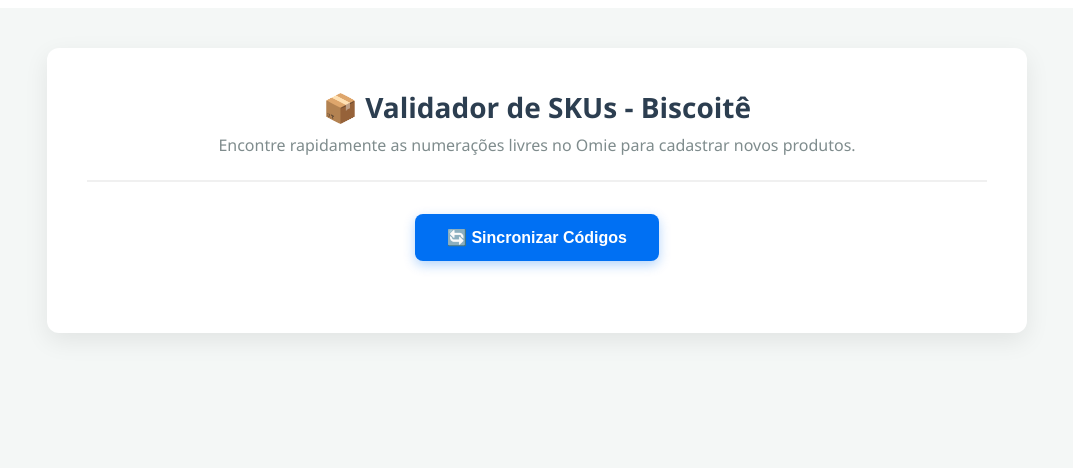
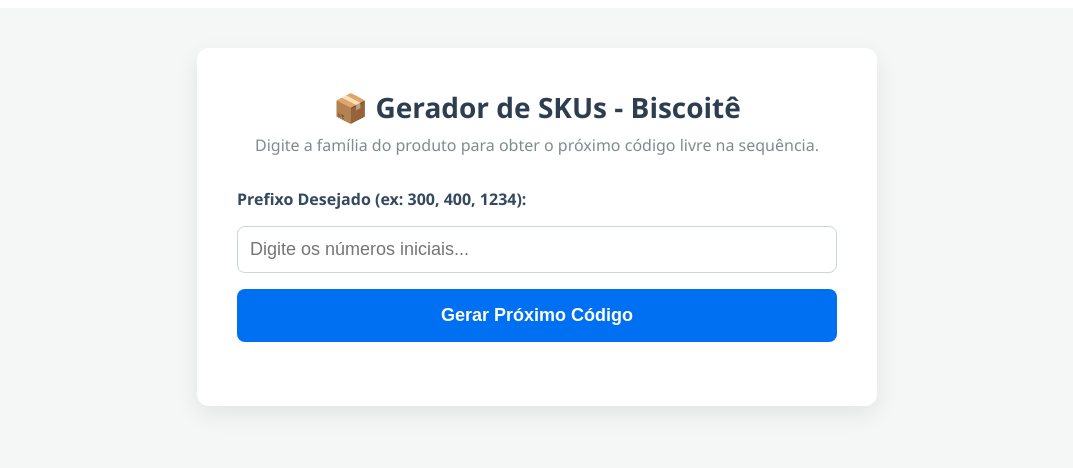
Before and after one commit to Suporte-Biscoite/skbiscoite, a React (Vite) app: page / in a window 1280 px wide. Shown: the top 468 px of the page, without its empty margins (103-1176 px from the left). Built offline with nearby package versions, Linux system fonts and the light colour scheme.

Commit message:
Nova versão: bypass de timeout e tela direta ao ponto

```diff
--- a/src/App.jsx
+++ b/src/App.jsx
@@ -1,159 +1,129 @@
 import { useState } from 'react';
 
 function App() {
-  const [dadosGaps, setDadosGaps] = useState([]);
+  const [prefixo, setPrefixo] = useState('');
+  const [proximoCodigo, setProximoCodigo] = useState(null);
   const [carregando, setCarregando] = useState(false);
+  const [statusTexto, setStatusTexto] = useState('');
   const [erro, setErro] = useState(null);
 
-  const processarCodigos = (codigosBrutos) => {
-    const grupos = {};
+  const descobrirProximoCodigo = (todosCodigos, prefixoDesejado) => {
+    // Filtra apenas os códigos que começam com o que o usuário digitou
+    const codigosDaFamilia = todosCodigos.filter(c => c.startsWith(prefixoDesejado));
 
-    codigosBrutos.forEach(codigo => {
-      if (codigo.length === 7) {
-        const prefixo = codigo.substring(0, 4);
-        const sufixo = parseInt(codigo.substring(4, 7), 10);
+    // Extrai só o final numérico (ex: se digitou 400 e achou 400015, tira o 15)
+    const sufixos = codigosDaFamilia
+      .map(c => c.substring(prefixoDesejado.length))
+      .filter(s => /^\d+$/.test(s)) // Garante que o final é só número
+      .map(s => parseInt(s, 10))
+      .sort((a, b) => a - b);
 
-        if (!grupos[prefixo]) {
-          grupos[prefixo] = [];
-        }
-        grupos[prefixo].push(sufixo);
+    let proximoNumeroLivre = 1; // Começa testando o 001
+
+    for (let i = 0; i < sufixos.length; i++) {
+      if (sufixos[i] === proximoNumeroLivre) {
+        proximoNumeroLivre++; // Esse já existe, vamos testar o próximo
+      } else if (sufixos[i] > proximoNumeroLivre) {
+        break; // Opa, achamos um buraco (gap)!
       }
-    });
-
-    const resultadoFinal = [];
-
-    for (const prefixo in grupos) {
-      const sufixos = grupos[prefixo].sort((a, b) => a - b);
-      const gaps = [];
-
-      if (sufixos.length > 0) {
-        const minimo = sufixos[0];
-        const maximo = sufixos[sufixos.length - 1];
-
-        for (let i = minimo + 1; i < maximo; i++) {
-          if (!sufixos.includes(i)) {
-            const gapFormatado = String(i).padStart(3, '0');
-            gaps.push(`${prefixo}${gapFormatado}`);
-          }
-        }
-      }
-
-      resultadoFinal.push({
-        prefixo,
-        totalEmUso: sufixos.length,
-        gapsDisponiveis: gaps
-      });
     }
 
-    resultadoFinal.sort((a, b) => a.prefixo.localeCompare(b.prefixo));
-    setDadosGaps(resultadoFinal);
+    // Formata com zeros (se o código padrão da Biscoitê é de 7 digitos, ele preenche com os zeros necessários)
+    const tamanhoIdealSufixo = Math.max(3, 7 - prefixoDesejado.length);
+    const numeroFormatado = String(proximoNumeroLivre).padStart(tamanhoIdealSufixo, '0');
+
+    setProximoCodigo(`${prefixoDesejado}${numeroFormatado}`);
   };
 
   const buscarDoOmie = async () => {
+    if (!prefixo.trim()) {
+      setErro("Por favor, digite um prefixo primeiro.");
+      return;
+    }
+
     setCarregando(true);
     setErro(null);
+    setProximoCodigo(null);
+    let paginaAtual = 1;
+    let totalPaginas = 1;
+    let todosCodigosAcomulados = [];
+
     try {
-      // O "?t=" cria uma URL única toda vez, forçando a Vercel a ignorar o cache
-      const resposta = await fetch(`/api/codigos?t=${new Date().getTime()}`, {
-        headers: {
-          'Cache-Control': 'no-cache',
-          'Pragma': 'no-cache'
-        }
-      });
+      // Loop no Front-end: Pede uma página por vez pra Vercel não travar!
+      while (paginaAtual <= totalPaginas) {
+        setStatusTexto(`Lendo página ${paginaAtual} de ${totalPaginas === 1 ? '...' : totalPaginas} no Omie...`);
 
-      if (!resposta.ok) {
-        throw new Error(`Erro na resposta da API: ${resposta.status}`);
+        const resposta = await fetch(`/api/codigos?pagina=${paginaAtual}&t=${new Date().getTime()}`);
+        if (!resposta.ok) throw new Error("Erro na comunicação");
+
+        const data = await resposta.json();
+        todosCodigosAcomulados = [...todosCodigosAcomulados, ...data.codigos];
+        totalPaginas = data.total_paginas;
+        paginaAtual++;
       }
 
-      const codigos = await resposta.json();
-      processarCodigos(codigos);
+      setStatusTexto("Processando códigos...");
+      descobrirProximoCodigo(todosCodigosAcomulados, prefixo.trim());
+
     } catch (error) {
       console.error(error);
-      setErro("Erro ao conectar com a API. Verifique se esperou 1 minuto desde a última busca.");
+      setErro("Falha na busca. Espere alguns segundos e tente novamente.");
     } finally {
       setCarregando(false);
+      setStatusTexto('');
     }
   };
 
   return (
-    <div style={{ minHeight: '100vh', backgroundColor: '#f4f7f6', padding: '40px 20px', fontFamily: '"Segoe UI", Roboto, Helvetica, Arial, sans-serif' }}>
+    <div style={{ minHeight: '100vh', backgroundColor: '#f4f7f6', padding: '40px 20px', fontFamily: '"Segoe UI", sans-serif' }}>
+      <div style={{ maxWidth: '600px', margin: '0 auto', backgroundColor: '#ffffff', borderRadius: '12px', padding: '40px', boxShadow: '0 8px 24px rgba(0,0,0,0.08)' }}>
 
-      {/* Container Principal */}
-      <div style={{ maxWidth: '900px', margin: '0 auto', backgroundColor: '#ffffff', borderRadius: '12px', boxShadow: '0 8px 24px rgba(0,0,0,0.08)', padding: '40px' }}>
-
-        {/* Cabeçalho */}
-        <div style={{ textAlign: 'center', borderBottom: '2px solid #f0f0f0', paddingBottom: '24px', marginBottom: '32px' }}>
-          <h1 style={{ color: '#2c3e50', margin: '0 0 8px 0', fontSize: '28px' }}>📦 Validador de SKUs - Biscoitê</h1>
-          <p style={{ color: '#7f8c8d', margin: 0, fontSize: '16px' }}>Encontre rapidamente as numerações livres no Omie para cadastrar novos produtos.</p>
+        <div style={{ textAlign: 'center', marginBottom: '32px' }}>
+          <h1 style={{ color: '#2c3e50', margin: '0 0 8px 0', fontSize: '28px' }}>📦 Gerador de SKUs - Biscoitê</h1>
+          <p style={{ color: '#7f8c8d', margin: 0, fontSize: '16px' }}>Digite a família do produto para obter o próximo código livre na sequência.</p>
         </div>
 
-        {/* Área do Botão */}
-        <div style={{ textAlign: 'center', marginBottom: '32px' }}>
+        <div style={{ display: 'flex', flexDirection: 'column', gap: '16px', marginBottom: '24px' }}>
+          <label style={{ fontWeight: '600', color: '#34495e' }}>Prefixo Desejado (ex: 300, 400, 1234):</label>
+          <input
+            type="text"
+            value={prefixo}
+            onChange={(e) => setPrefixo(e.target.value)}
+            placeholder="Digite os números iniciais..."
+            disabled={carregando}
+            style={{ padding: '12px', fontSize: '18px', borderRadius: '8px', border: '1px solid #cbd5e1' }}
+          />
+
           <button
             onClick={buscarDoOmie}
             disabled={carregando}
             style={{
-              padding: '14px 32px',
-              backgroundColor: carregando ? '#bdc3c7' : '#0070f3',
-              color: 'white',
-              border: 'none',
-              borderRadius: '8px',
-              cursor: carregando ? 'wait' : 'pointer',
-              fontSize: '16px',
-              fontWeight: '600',
-              transition: 'background-color 0.2s',
-              boxShadow: carregando ? 'none' : '0 4px 12px rgba(0, 112, 243, 0.3)'
+              padding: '16px', backgroundColor: carregando ? '#bdc3c7' : '#0070f3',
+              color: 'white', border: 'none', borderRadius: '8px', cursor: carregando ? 'wait' : 'pointer',
+              fontSize: '18px', fontWeight: 'bold'
             }}
           >
-            {carregando ? '⏳ Sincronizando com Omie...' : '🔄 Sincronizar Códigos'}
+            {carregando ? '⏳ Sincronizando...' : 'Gerar Próximo Código'}
           </button>
         </div>
 
-        {/* Mensagem de Erro */}
+        {carregando && (
+          <p style={{ textAlign: 'center', color: '#e67e22', fontWeight: 'bold' }}>{statusTexto}</p>
+        )}
+
         {erro && (
-          <div style={{ backgroundColor: '#fee2e2', borderLeft: '4px solid #ef4444', color: '#b91c1c', padding: '16px', borderRadius: '4px', marginBottom: '24px' }}>
+          <div style={{ backgroundColor: '#fee2e2', color: '#b91c1c', padding: '16px', borderRadius: '4px' }}>
             <strong>Aviso:</strong> {erro}
           </div>
         )}
 
-        {/* Resultados */}
-        {!carregando && dadosGaps.length > 0 && (
-          <div>
-            <h2 style={{ color: '#34495e', fontSize: '20px', marginBottom: '20px' }}>Resultados da Análise:</h2>
-
-            <div style={{ display: 'grid', gap: '20px' }}>
-              {dadosGaps.map((grupo) => (
-                <div key={grupo.prefixo} style={{ padding: '20px', border: '1px solid #e2e8f0', borderRadius: '10px', backgroundColor: '#f8fafc' }}>
-
-                  <div style={{ display: 'flex', justifyContent: 'space-between', alignItems: 'center', borderBottom: '1px solid #e2e8f0', paddingBottom: '12px', marginBottom: '16px' }}>
-                    <h3 style={{ margin: 0, color: '#0f172a', fontSize: '18px' }}>
-                      Prefixo: <span style={{ color: '#0070f3' }}>{grupo.prefixo}</span>
-                    </h3>
-                    <span style={{ fontSize: '14px', color: '#64748b', backgroundColor: '#e2e8f0', padding: '4px 10px', borderRadius: '20px' }}>
-                      {grupo.totalEmUso} em uso
-                    </span>
-                  </div>
-
-                  {grupo.gapsDisponiveis.length > 0 ? (
-                    <div>
-                      <p style={{ margin: '0 0 10px 0', fontSize: '14px', color: '#475569', fontWeight: '500' }}>SKUs Livres:</p>
-                      <div style={{ display: 'flex', flexWrap: 'wrap', gap: '8px' }}>
-                        {grupo.gapsDisponiveis.map(gap => (
-                          <span key={gap} style={{ backgroundColor: '#dcfce7', color: '#166534', border: '1px solid #bbf7d0', padding: '6px 12px', borderRadius: '6px', fontSize: '15px', fontWeight: '600', letterSpacing: '0.5px' }}>
-                            {gap}
-                          </span>
-                        ))}
-                      </div>
-                    </div>
-                  ) : (
-                    <p style={{ color: '#94a3b8', margin: 0, fontSize: '14px', fontStyle: 'italic' }}>Nenhum intervalo livre encontrado nesta sequência.</p>
-                  )}
-
-                </div>
-              ))}
-            </div>
+        {proximoCodigo && (
+          <div style={{ marginTop: '24px', padding: '24px', backgroundColor: '#f0fdf4', border: '2px solid #22c55e', borderRadius: '8px', textAlign: 'center' }}>
+            <p style={{ margin: '0 0 8px 0', color: '#166534', fontSize: '16px' }}>O código perfeito para você usar agora é:</p>
+            <h2 style={{ margin: 0, color: '#15803d', fontSize: '36px', letterSpacing: '2px' }}>{proximoCodigo}</h2>
           </div>
         )}
+
       </div>
     </div>
   );
```
Also changed, not shown: api/codigos.js (+14 -28 lines).
